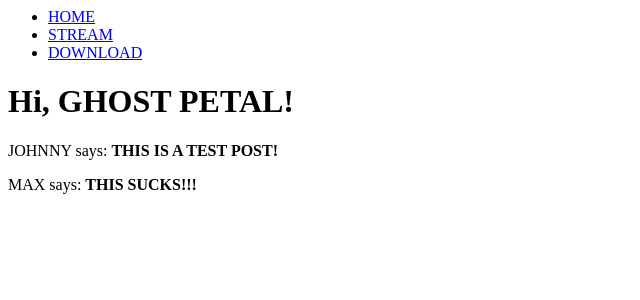
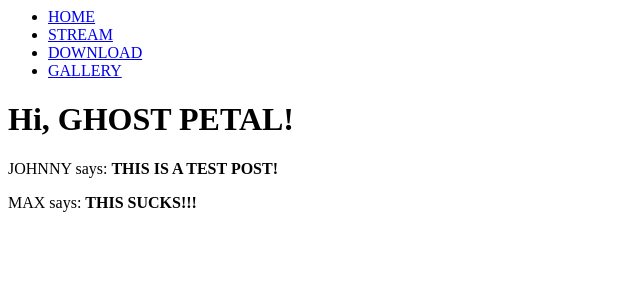
Before and after one commit to tryingtolearn11/ghostpetal, a Flask app: page / in a window 1280 px wide. Shown: the top 300 px of the page, without its empty margins (0-640 px from the left). Run offline with Flask 2, Linux system fonts and the light colour scheme.

Commit message:
added links

```diff
--- a/app/routes.py
+++ b/app/routes.py
@@ -32,3 +32,9 @@ def stream():
 @app.route('/download')
 def download():
     return "DOWNLOAD LINK :D"
+
+
+
+@app.route('/gallery')
+def gallery():
+    return "GALLERY LINK :D"
--- a/app/templates/base.html
+++ b/app/templates/base.html
@@ -12,6 +12,7 @@
                 <li><a href="{{ url_for('index') }}">HOME</a></li>
                 <li><a href="{{ url_for('stream') }}">STREAM</a></li>
                 <li><a href="{{ url_for('download') }}">DOWNLOAD</a></li>
+                <li><a href="{{ url_for('gallery') }}">GALLERY</a></li>
             </ul>
         </nav>
     </section>
```
